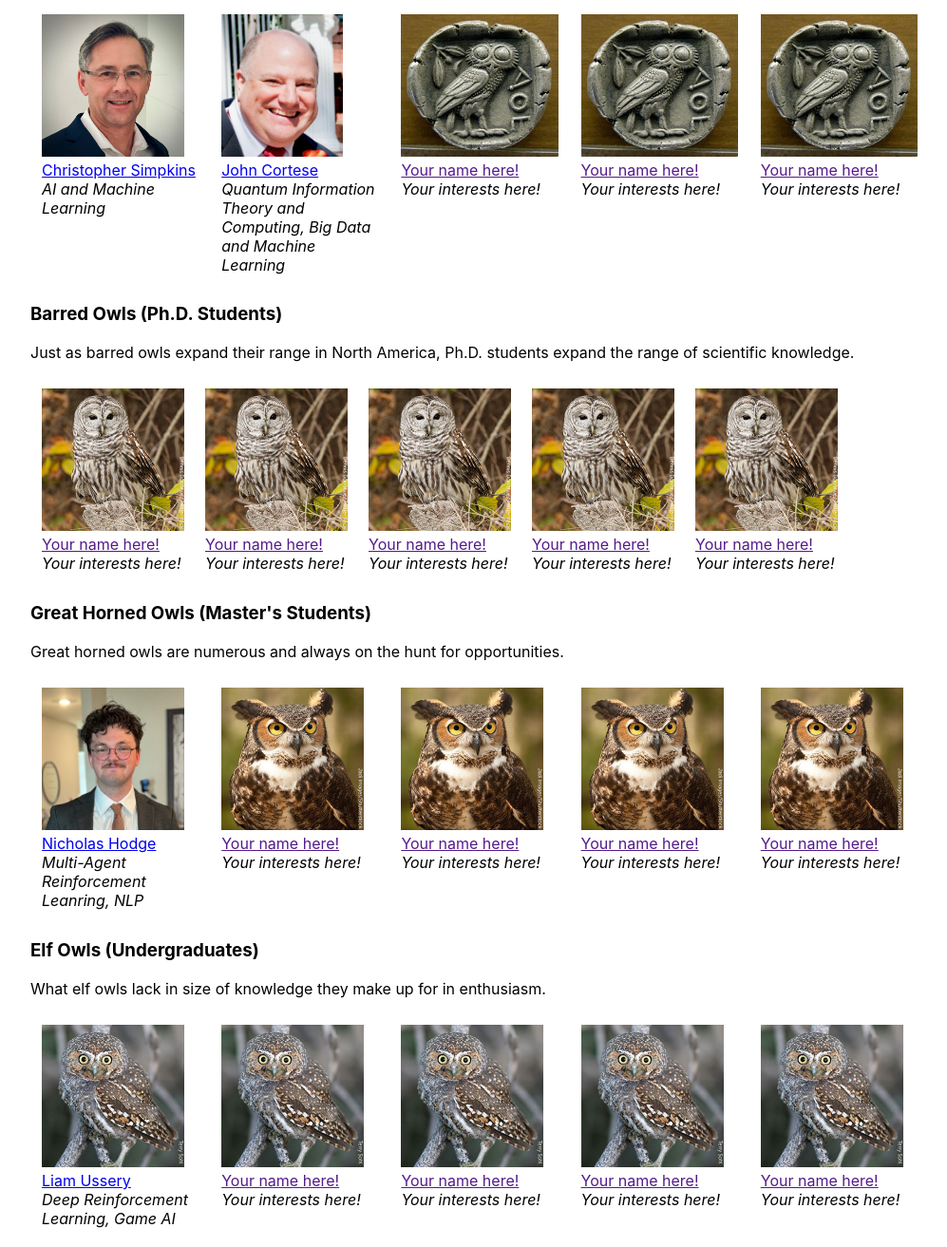
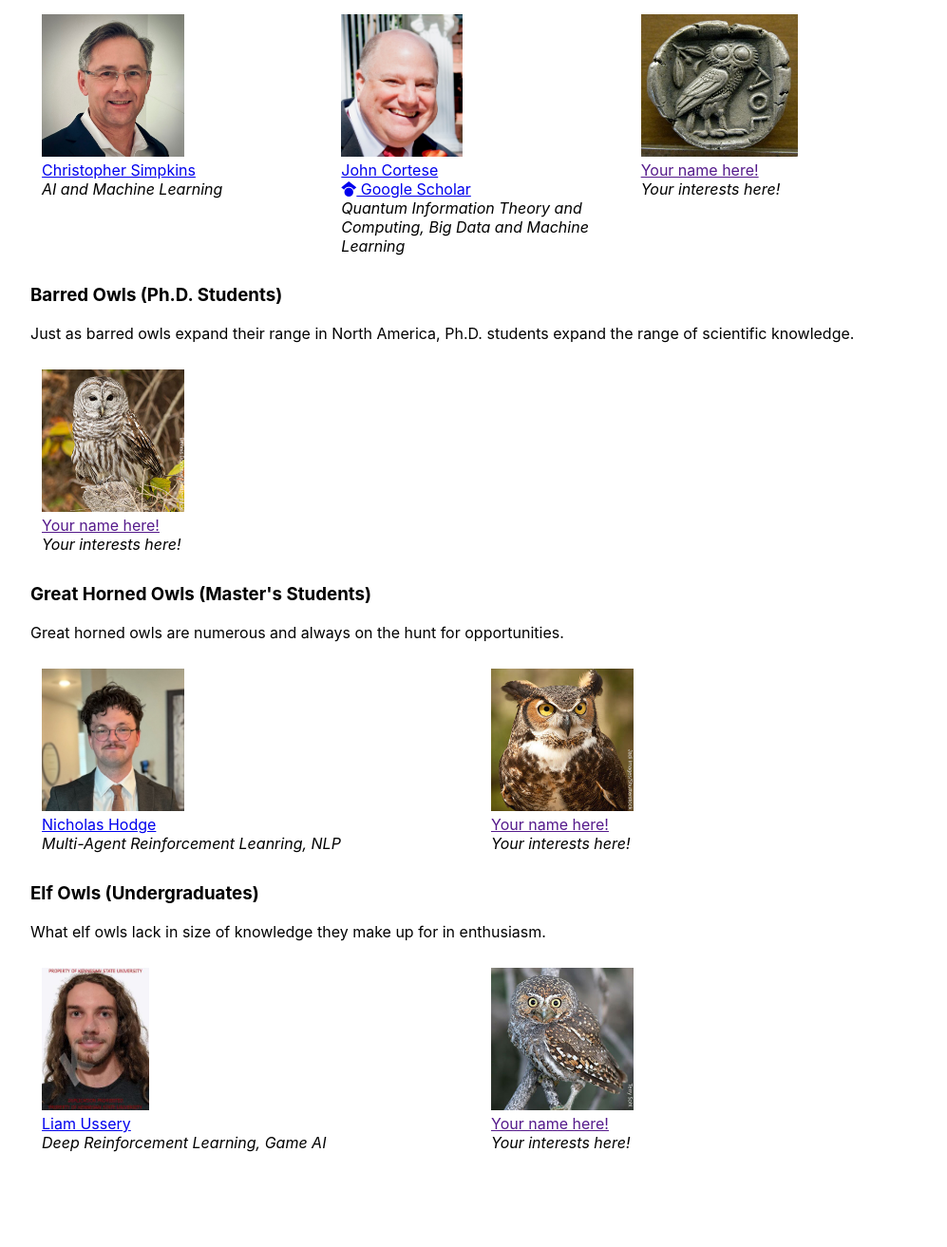
Before and after one commit to sliai/sliai.github.io, a plain HTML site: page docs/group.html in a window 1280 px wide. Shown: the part 875-2188 px from the top of the page at 95% size, without its empty margins (134-1131 px from the left). After the commit the page ends 2116 px from the top, so only its background shows below. Drawn offline with Linux system fonts and the light colour scheme.

Commit message:
Add Liam's mugshot

```diff
--- a/docs/group.html
+++ b/docs/group.html
@@ -47,23 +47,10 @@ The scrappy research group is a collection of passionate, compassionate, and mut
     <td class="member">
         <a href="https://www.linkedin.com/in/john-c-0a02951/" target="_blank">
         <img alt="John Cortese, Ph.D." src="images/john-cortese-head.jpeg" height="150px" /><br />
-        John Cortese<br/>
-    </a>
+        John Cortese</a> <br/>
+        <a href="https://scholar.google.com/citations?user=zmQrFU8AAAAJ"><i class="fa fa-brands fa-google-scholar"></i>
+        Google Scholar </a><br/>
     <i>Quantum Information Theory and Computing, Big Data and Machine Learning</i>
-</td>
-<td class="member">
-    <a href="">
-    <img alt="Photo By Marie-Lan Nguyen (User:Jastrow), 2009-02-28, CC BY 2.5, https://commons.wikimedia.org/w/index.php?curid=6911343" src="images/owl-of-athena.jpg" height="150px" /><br />
-    Your name here!<br/>
-    </a>
-    <i>Your interests here!</i>
-</td>
-<td class="member">
-    <a href="">
-    <img alt="Photo By Marie-Lan Nguyen (User:Jastrow), 2009-02-28, CC BY 2.5, https://commons.wikimedia.org/w/index.php?curid=6911343" src="images/owl-of-athena.jpg" height="150px" /><br />
-    Your name here!<br/>
-    </a>
-    <i>Your interests here!</i>
 </td>
 <td class="member">
     <a href="">
@@ -75,34 +62,6 @@ The scrappy research group is a collection of passionate, compassionate, and mut
 </tr>
 </table><h3>Barred Owls (Ph.D. Students)</h3><p>Just as barred owls expand their range in North America, Ph.D. students expand the range of scientific knowledge.</p><table class="member-list">
 <tr>
-<td class="member">
-    <a href="">
-    <img alt="Your face here!" src="images/barred-owl.jpg" height="150px" /><br />
-    Your name here!<br/>
-    </a>
-    <i>Your interests here!</i>
-</td>
-<td class="member">
-    <a href="">
-    <img alt="Your face here!" src="images/barred-owl.jpg" height="150px" /><br />
-    Your name here!<br/>
-    </a>
-    <i>Your interests here!</i>
-</td>
-<td class="member">
-    <a href="">
-    <img alt="Your face here!" src="images/barred-owl.jpg" height="150px" /><br />
-    Your name here!<br/>
-    </a>
-    <i>Your interests here!</i>
-</td>
-<td class="member">
-    <a href="">
-    <img alt="Your face here!" src="images/barred-owl.jpg" height="150px" /><br />
-    Your name here!<br/>
-    </a>
-    <i>Your interests here!</i>
-</td>
 <td class="member">
     <a href="">
     <img alt="Your face here!" src="images/barred-owl.jpg" height="150px" /><br />
@@ -127,33 +86,12 @@ The scrappy research group is a collection of passionate, compassionate, and mut
     </a>
     <i>Your interests here!</i>
 </td>
-<td class="member">
-    <a href="">
-    <img alt="Your face here!" src="images/great-horned-owl.jpg" height="150px" /><br />
-    Your name here!<br/>
-    </a>
-    <i>Your interests here!</i>
-</td>
-<td class="member">
-    <a href="">
-    <img alt="Your face here!" src="images/great-horned-owl.jpg" height="150px" /><br />
-    Your name here!<br/>
-    </a>
-    <i>Your interests here!</i>
-</td>
-<td class="member">
-    <a href="">
-    <img alt="Your face here!" src="images/great-horned-owl.jpg" height="150px" /><br />
-    Your name here!<br/>
-    </a>
-    <i>Your interests here!</i>
-</td>
 </tr>
 </table><h3>Elf Owls (Undergraduates)</h3><p>What elf owls lack in size of knowledge they make up for in enthusiasm.</p><table class="member-list">
 <tr>
 <td class="member">
     <a href="https://www.linkedin.com/in/liam-ussery-688078279/">
-    <img alt="Liam Ussery" src="images/elf-owl.jpg" height="150px" /><br />
+    <img alt="Liam Ussery" src="images/liam-ussery.jpg" height="150px" /><br />
     Liam Ussery<br/>
     </a>
     <i>Deep Reinforcement Learning, Game AI</i>
@@ -164,30 +102,8 @@ The scrappy research group is a collection of passionate, compassionate, and mut
     Your name here!<br/>
     </a>
     <i>Your interests here!</i>
-</td>
-<td class="member">
-    <a href="">
-    <img alt="Your face here!" src="images/elf-owl.jpg" height="150px" /><br />
-    Your name here!<br/>
-    </a>
-    <i>Your interests here!</i>
-</td>
-<td class="member">
-    <a href="">
-    <img alt="Your face here!" src="images/elf-owl.jpg" height="150px" /><br />
-    Your name here!<br/>
-    </a>
-    <i>Your interests here!</i>
-</td>
-<td class="member">
-    <a href="">
-    <img alt="Your face here!" src="images/elf-owl.jpg" height="150px" /><br />
-    Your name here!<br/>
-    </a>
-    <i>Your interests here!</i>
-</td>
-</tr>
-</table>
+</td><p></tr>
+</table></p>
     </div>
 </body>
 </html>
```
Also changed, not shown: docs/images/liam-ussery.jpg (added), res/images/liam-ussery.jpg (added), 1 other file.
